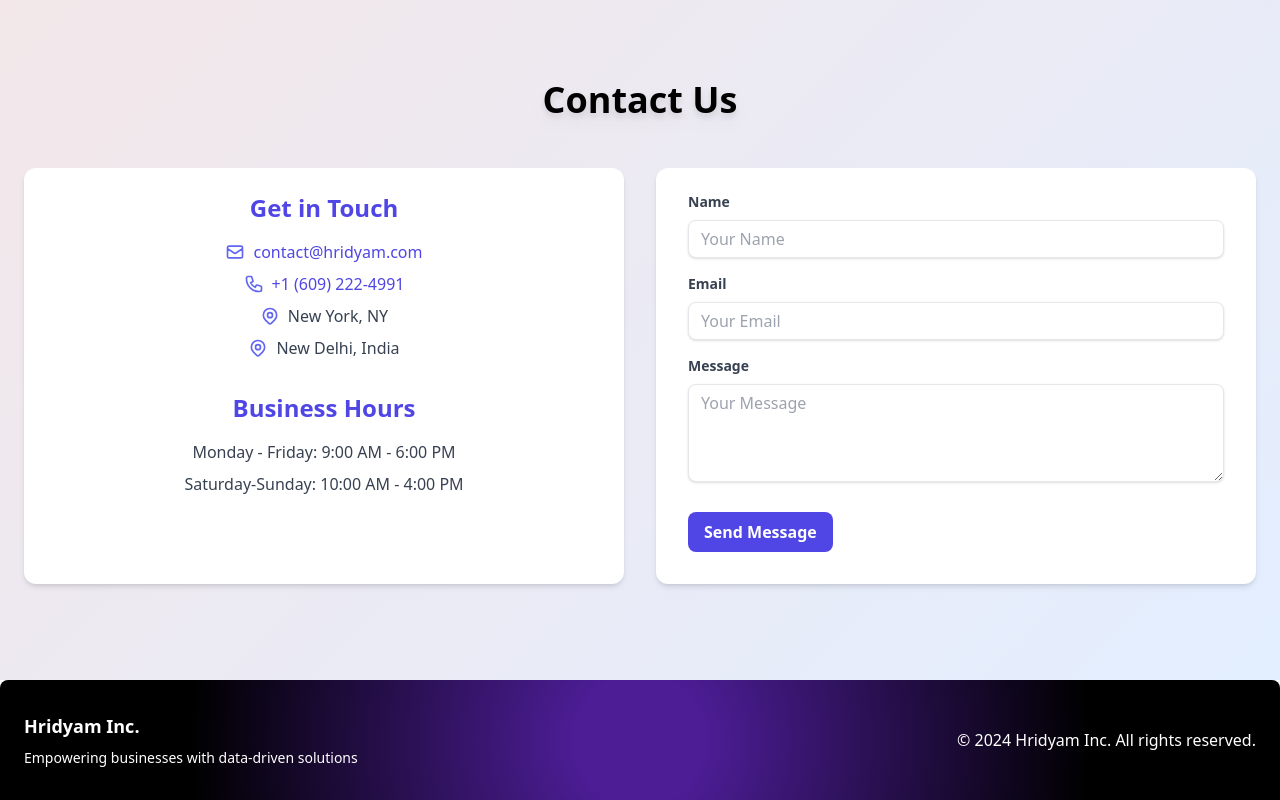
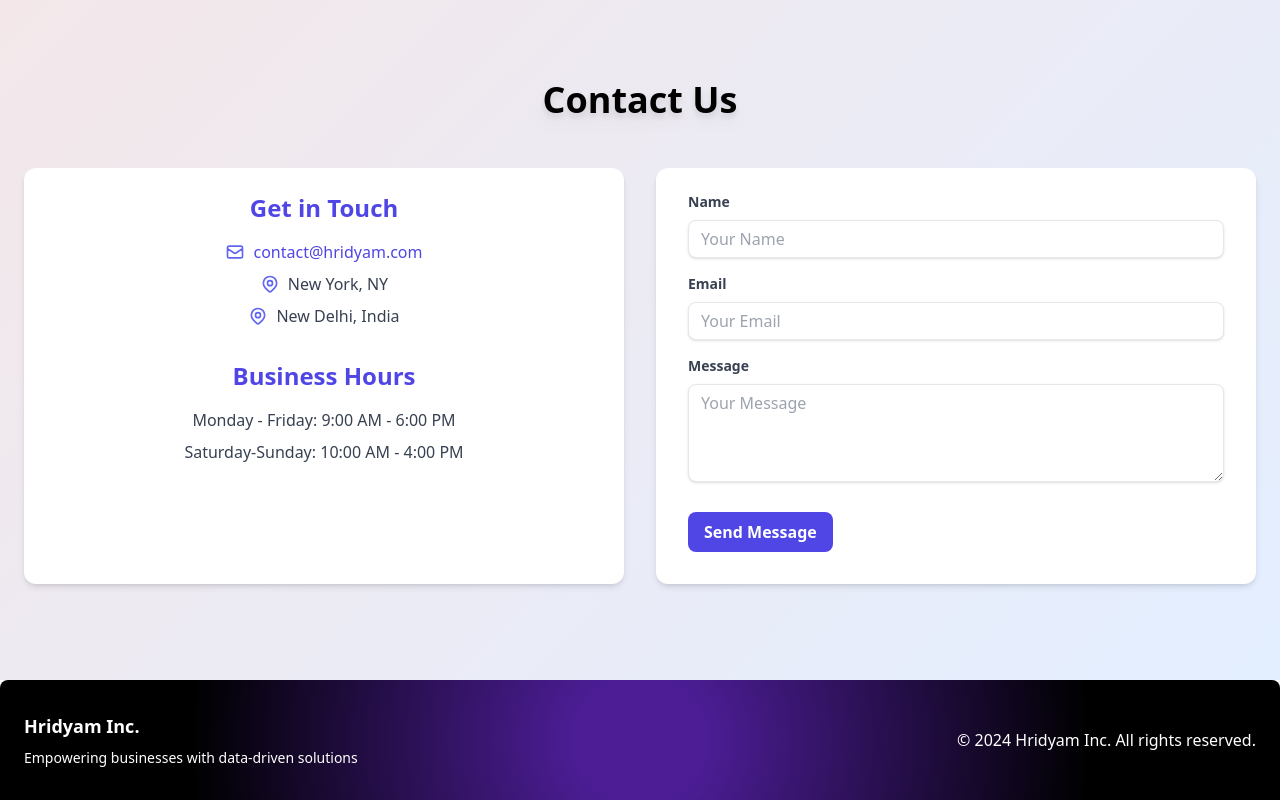
Before and after one commit to mannanshukla/hridyam-landing, a plain HTML site: page index.html in a window 1280 px wide. Shown: the part 3624-4424 px from the top of the page. Drawn offline with Linux system fonts and the light colour scheme.

Commit message:
Add files via upload

```diff
--- a/index.html
+++ b/index.html
@@ -333,10 +333,6 @@
                   <a href="mailto:contact@hridyam.com" class="text-indigo-600 hover:text-indigo-800">contact@hridyam.com</a>
                 </li>
                 <li class="flex items-center justify-center">
-                  <svg class="w-5 h-5 mr-2 text-indigo-500" fill="none" stroke="currentColor" viewBox="0 0 24 24" xmlns="http://www.w3.org/2000/svg"><path stroke-linecap="round" stroke-linejoin="round" stroke-width="2" d="M3 5a2 2 0 012-2h3.28a1 1 0 01.948.684l1.498 4.493a1 1 0 01-.502 1.21l-2.257 1.13a11.042 11.042 0 005.516 5.516l1.13-2.257a1 1 0 011.21-.502l4.493 1.498a1 1 0 01.684.949V19a2 2 0 01-2 2h-1C9.716 21 3 14.284 3 6V5z"></path></svg>
-                  <a href="tel:+1234567890" class="text-indigo-600 hover:text-indigo-800">+1 (609) 222-4991</a>
-                </li>
-                <li class="flex items-center justify-center">
                   <svg class="w-5 h-5 mr-2 text-indigo-500" fill="none" stroke="currentColor" viewBox="0 0 24 24" xmlns="http://www.w3.org/2000/svg"><path stroke-linecap="round" stroke-linejoin="round" stroke-width="2" d="M17.657 16.657L13.414 20.9a1.998 1.998 0 01-2.827 0l-4.244-4.243a8 8 0 1111.314 0z"></path><path stroke-linecap="round" stroke-linejoin="round" stroke-width="2" d="M15 11a3 3 0 11-6 0 3 3 0 016 0z"></path></svg>
                   <span class="text-gray-700">New York, NY</span>
                 </li>
```
